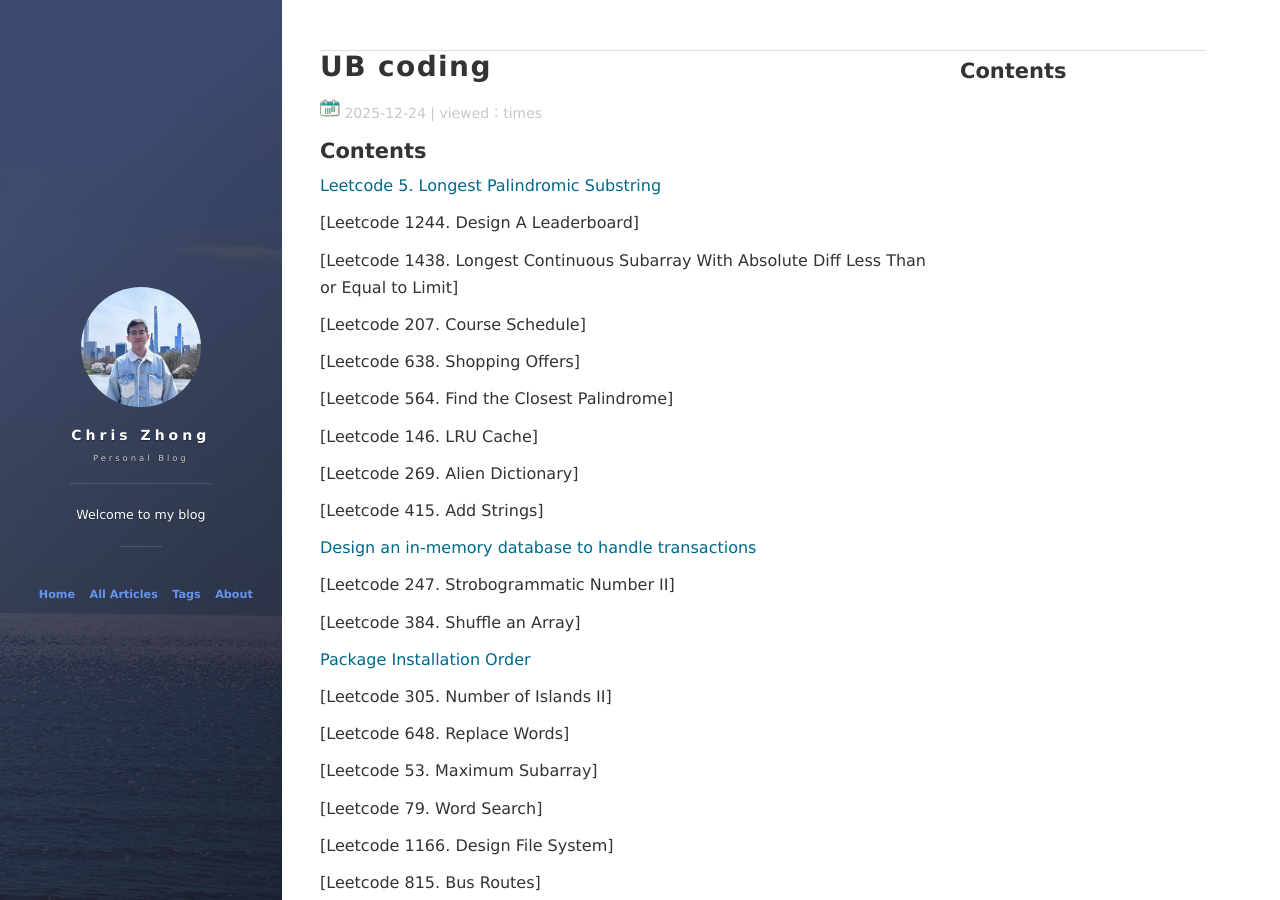
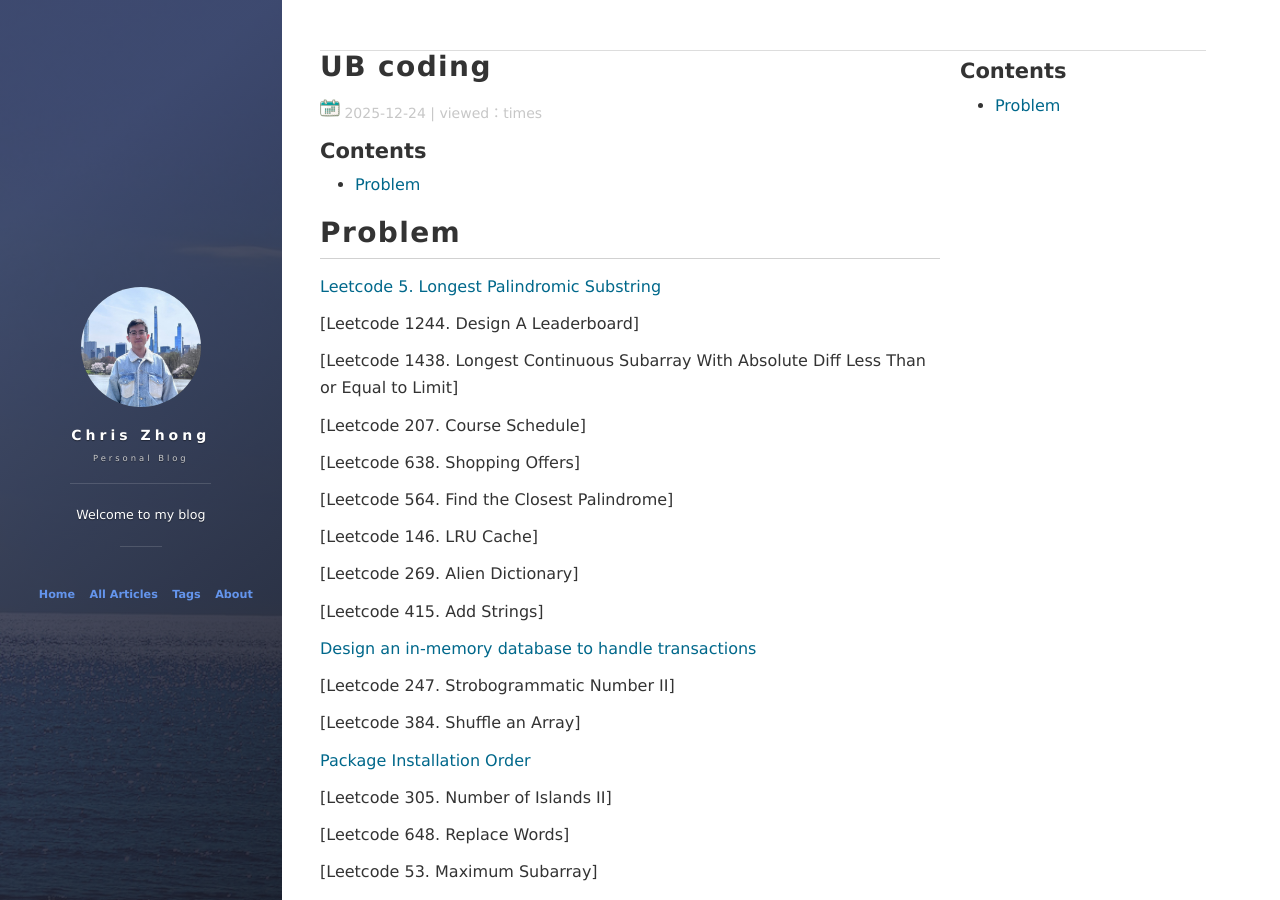
Before and after one commit to ChrisZZhong/chriszzhong.github.io, a Jekyll site: the page built from _posts/2025-12-19-ub-code.md, in a window 1280 px wide and 900 px high. Built offline with Jekyll 4.4.1, drawn with Linux system fonts in a browser that asks for light colours; nearby versions of some CDN libraries; comment, search, counter and statistics services are not loaded.

Commit message:
Update 2025-12-19-ub-code.md

```diff
--- a/_posts/2025-12-19-ub-code.md
+++ b/_posts/2025-12-19-ub-code.md
@@ -7,6 +7,8 @@ tag: Algorithms
 prime: false
 ---
 
+
+# Problem
 
 [Leetcode 5. Longest Palindromic Substring](https://leetcode.cn/problems/longest-palindromic-substring)
 
```
